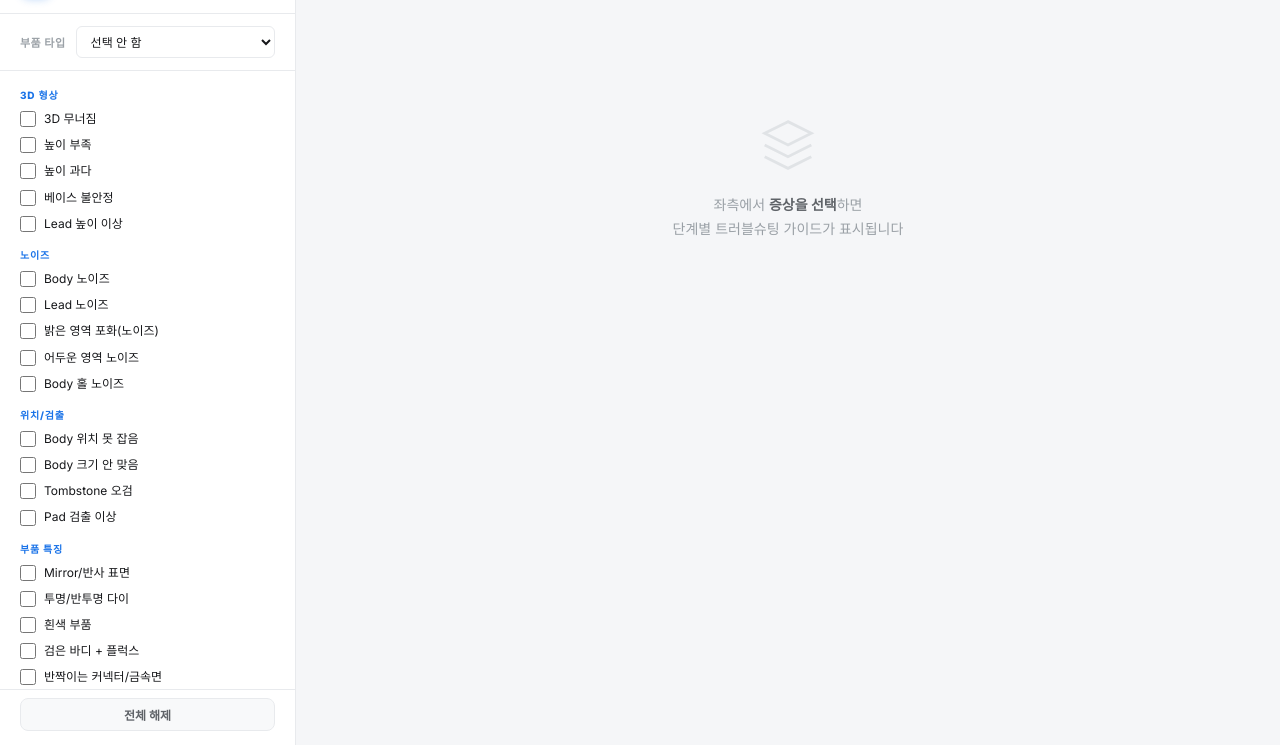
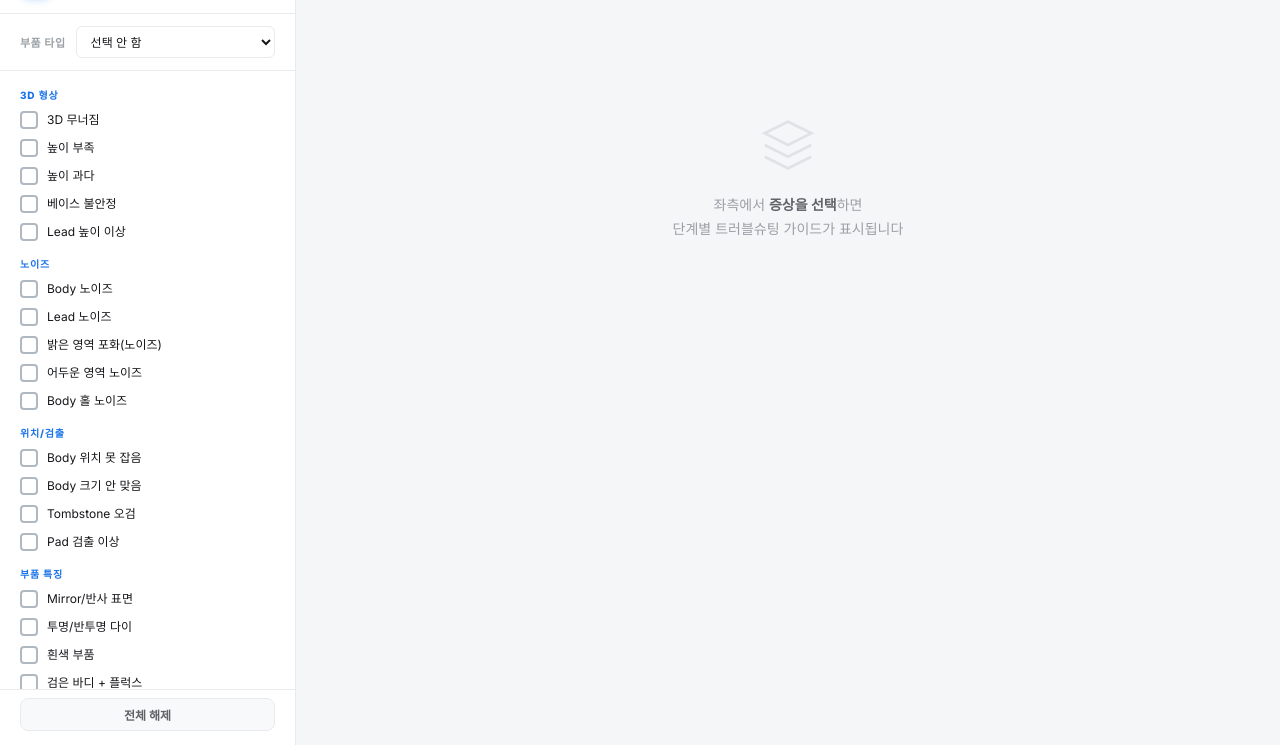
Before and after one commit to KIMIESEUL/aoi-preset-guide, a plain HTML site: page index.html in a window 1280 px wide. Shown: the part 55-800 px from the top of the page. Drawn offline with Linux system fonts and the light colour scheme.

Commit message:
style: 사이드바 체크박스 Material Design 커스텀 스타일로 교체
- 기본 브라우저 체크박스 숨기고 커스텀 .cb 요소로 대체
- 미체크: 흰 배경 + 회색 테두리 둥근 사각형
- 체크: 파란 배경 + 체크마크 SVG 애니메이션 (scale 트랜지션)
- 체크 시 텍스트 색상·굵기 변화로 선택 상태 강조
- 호버 시 테두리 색상 어둡게 변화

Co-Authored-By: Claude Opus 4.6 <noreply@anthropic.com>

```diff
--- a/index.html
+++ b/index.html
@@ -42,10 +42,16 @@ body{font-family:'Inter',-apple-system,'Segoe UI',sans-serif;background:var(--bg
 .sym-scroll::-webkit-scrollbar-thumb{background:#dadce0;border-radius:2px;}
 .cat-group{margin-bottom:2px;}
 .cat-label{font-size:10px;font-weight:800;color:var(--blue);text-transform:uppercase;letter-spacing:.8px;padding:8px 8px 4px;}
-.sym-row{display:flex;align-items:center;gap:8px;padding:5px 8px;border-radius:var(--radius-xs);cursor:pointer;transition:background .1s;}
+.sym-row{display:flex;align-items:center;gap:9px;padding:5px 8px;border-radius:var(--radius-xs);cursor:pointer;transition:background .1s;}
 .sym-row:hover{background:var(--blue-soft);}
-.sym-row input{width:16px;height:16px;accent-color:var(--blue);cursor:pointer;margin:0;flex-shrink:0;}
-.sym-row span{font-size:12px;line-height:1.35;user-select:none;color:var(--text);}
+.sym-row input{position:absolute;opacity:0;width:0;height:0;pointer-events:none;}
+.sym-row .cb{width:18px;height:18px;border-radius:4px;border:2px solid #b0b8c1;background:#fff;display:flex;align-items:center;justify-content:center;flex-shrink:0;transition:all .15s cubic-bezier(.4,0,.2,1);}
+.sym-row .cb svg{width:12px;height:12px;fill:#fff;opacity:0;transform:scale(.5);transition:all .15s cubic-bezier(.4,0,.2,1);}
+.sym-row input:checked+.cb{background:var(--blue);border-color:var(--blue);box-shadow:0 1px 3px rgba(26,115,232,.3);}
+.sym-row input:checked+.cb svg{opacity:1;transform:scale(1);}
+.sym-row:hover .cb{border-color:#80868b;}
+.sym-row input:checked~span{color:var(--blue-dark);font-weight:600;}
+.sym-row span{font-size:12px;line-height:1.35;user-select:none;color:var(--text);transition:color .12s,font-weight .12s;}
 
 .sb-foot{padding:8px 20px 14px;border-top:1px solid var(--border);}
 .btn-clear{width:100%;background:#f8f9fa;color:var(--text2);border:1.5px solid var(--border);border-radius:var(--radius-sm);padding:7px 0;font-size:12px;font-weight:600;font-family:inherit;cursor:pointer;transition:all .12s;}
@@ -274,7 +280,7 @@ var cbMap={},partSel=$('partSelect'),selBdg=$('selCount'),resBdg=$('resultCount'
 function $(id){return document.getElementById(id);}
 
 PARTS.forEach(function(pt){var o=document.createElement('option');o.value=pt[0];o.textContent=pt[0];partSel.appendChild(o);});
-Object.entries(CATS).forEach(function(e){var g=document.createElement('div');g.className='cat-group';var lb=document.createElement('div');lb.className='cat-label';lb.textContent=e[0];g.appendChild(lb);e[1].forEach(function(s){var r=document.createElement('label');r.className='sym-row';var cb=document.createElement('input');cb.type='checkbox';cb.addEventListener('change',onSel);cbMap[s]=cb;var sp=document.createElement('span');sp.textContent=s;r.appendChild(cb);r.appendChild(sp);g.appendChild(r);});symA.appendChild(g);});
+Object.entries(CATS).forEach(function(e){var g=document.createElement('div');g.className='cat-group';var lb=document.createElement('div');lb.className='cat-label';lb.textContent=e[0];g.appendChild(lb);e[1].forEach(function(s){var r=document.createElement('label');r.className='sym-row';var cb=document.createElement('input');cb.type='checkbox';cb.addEventListener('change',onSel);cbMap[s]=cb;var bx=document.createElement('span');bx.className='cb';bx.innerHTML='<svg viewBox="0 0 16 16"><path d="M6.5 12L2 7.5l1.4-1.4L6.5 9.2l6.1-6.1L14 4.5z"/></svg>';var sp=document.createElement('span');sp.textContent=s;r.appendChild(cb);r.appendChild(bx);r.appendChild(sp);g.appendChild(r);});symA.appendChild(g);});
 
 partSel.addEventListener('change',function(){Object.values(cbMap).forEach(function(c){c.checked=false;});var pt=PARTS.find(function(p){return p[0]===partSel.value;});if(pt) pt[1].forEach(function(s){if(cbMap[s]) cbMap[s].checked=true;});onSel();});
 $('btnClear').addEventListener('click',function(){partSel.value=PARTS[0][0];Object.values(cbMap).forEach(function(c){c.checked=false;});selBdg.style.display='none';resBdg.textContent='';showEmpty();});
```
